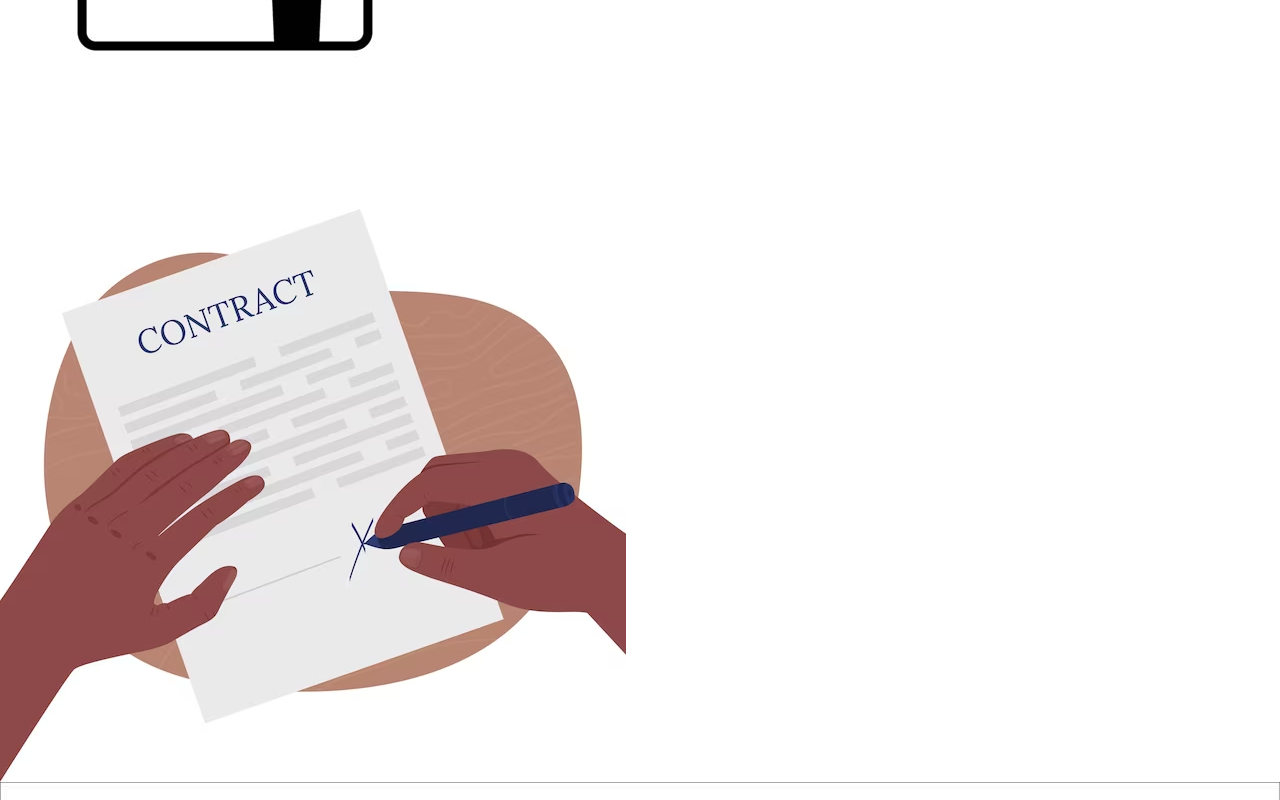
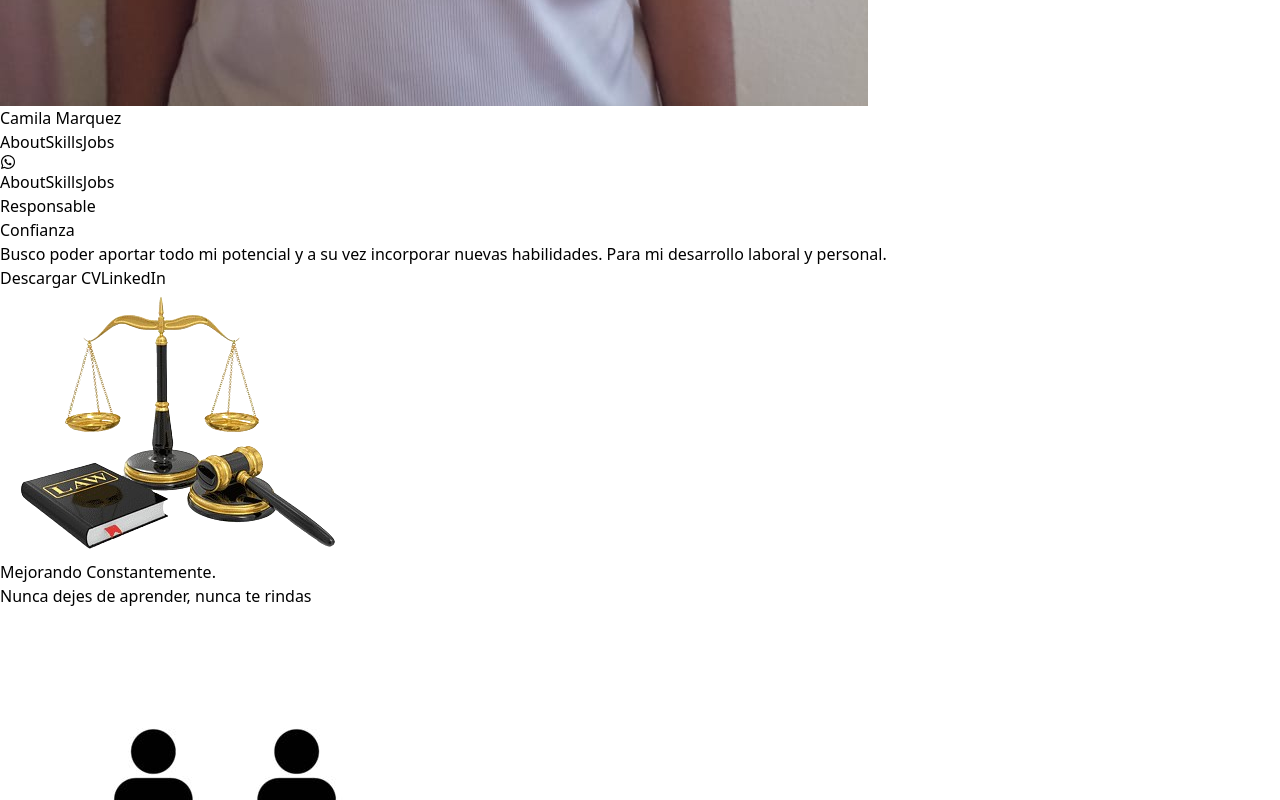
Before and after one commit to joaquin70/Portfolio-Cami, a React (Vite) app: page / in a window 1280 px wide. Shown: the part 1200-2000 px from the top of the page. Built offline with nearby package versions, Linux system fonts and the light colour scheme.

Commit message:
Actualizacion De Nav.

```diff
--- a/package.json
+++ b/package.json
@@ -11,7 +11,8 @@
   },
   "dependencies": {
     "react": "^18.2.0",
-    "react-dom": "^18.2.0"
+    "react-dom": "^18.2.0",
+    "react-icons": "^5.0.1"
   },
   "devDependencies": {
     "@types/react": "^18.2.43",
--- a/src/App.jsx
+++ b/src/App.jsx
@@ -3,6 +3,7 @@ import About from './components/About';
 import Navbar from './components/NavBar';
 import Skills from './components/Skills';
 import Empleos from './components/Empleos';
+import Footer from './components/Footer';
 function App() {
   return (
     <div className="relative min-h-screen">
@@ -16,6 +17,7 @@ function App() {
         <About/>
         <Skills/>
         <Empleos/>
+       <Footer/>
     </div>
     </div>
   );
--- a/src/components/About.jsx
+++ b/src/components/About.jsx
@@ -17,13 +17,12 @@ const About = () => {
             <div className="mb-1">
               <span className="text-4xl font-bold text-white">
                 <font className="text-white ml-1">Responsable</font>
-                <font className="text-transparent bg-clip-text bg-gradient-to-r from-purple-200 to-cyan-300 ml-1">Proactiva</font>
               </span>
             </div>
             <div>
               <span className="text-4xl font-bold text-gray-800">
-                <font className="text-white ml-1">Organizada</font>
-              </span>
+                <font className="text-transparent bg-clip-text bg-gradient-to-r from-purple-200 to-cyan-300 ml-1">Confianza</font>
+           </span>
             </div>
             <p className="text-lg text-gray-200 mt-4">
               Busco poder aportar todo mi potencial y a su vez incorporar nuevas habilidades.
--- a/src/components/Empleos.jsx
+++ b/src/components/Empleos.jsx
@@ -5,7 +5,7 @@ import Yampi from "../assets/Yampi.png";
 
 const ProjectCard = ({ image, title, description }) => {
     return (
-        <div id="projects" className="max-w-md mx-auto border border-[#040207] shadow-lg rounded-lg overflow-hidden mb-8">
+        <div id="empleos" className="max-w-md mx-auto border border-[#040207] shadow-lg rounded-lg overflow-hidden mb-8">
           <img src={image} alt={title} className="w-full h-30 object-cover object-center" />
           <div className="p-4">
             <h2 className="text-2xl font-semibold mb-2 text-white">{title}</h2>
--- /dev/null
+++ b/src/components/Footer.jsx
@@ -0,0 +1,11 @@
+import React from 'react';
+
+const Footer = () => {
+  return (
+    <footer className="text-white p-4 text-center">
+      <p>&copy; Camila Marquez 2024 inc. Todos Los Derechos Reservados</p>
+    </footer>
+  );
+};
+
+export default Footer;
--- a/src/components/NavBar.jsx
+++ b/src/components/NavBar.jsx
@@ -1,5 +1,6 @@
 import React from 'react';
-import profileImage from '../assets/Icons-2.png';
+import { FaWhatsapp } from 'react-icons/fa';
+import profileImage from '../assets/Camila.jpg';
 
 const Navbar = () => {
   return (
@@ -18,7 +19,11 @@ const Navbar = () => {
             Skills
           </a>
           <a href="#empleos" className="text-lg text-gray-100 px-32 py-1 hover:text-white transition-all duration-300">
-            Empleos
+            Jobs
+          </a>
+          {/* Botones de WhatsApp y correo electrónico */}
+          <a href="https://wa.me/3401506600" target="_blank" rel="noopener noreferrer" className="text-lg text-green-300 px-32 py-1 hover:text-green transition-all duration-300">
+            <FaWhatsapp />
           </a>
         </div>
       </div>
@@ -34,7 +39,7 @@ const Navbar = () => {
             Skills
           </a>
           <a href="#empleos" className="text-lg text-gray-100 px-6 py-1 hover:text-white transition-all duration-300">
-            Empleos
+            Jobs
           </a>
         </div>
       </div>
```
Also changed, not shown: 1 other file (tests, documents, lock files or other folders).
